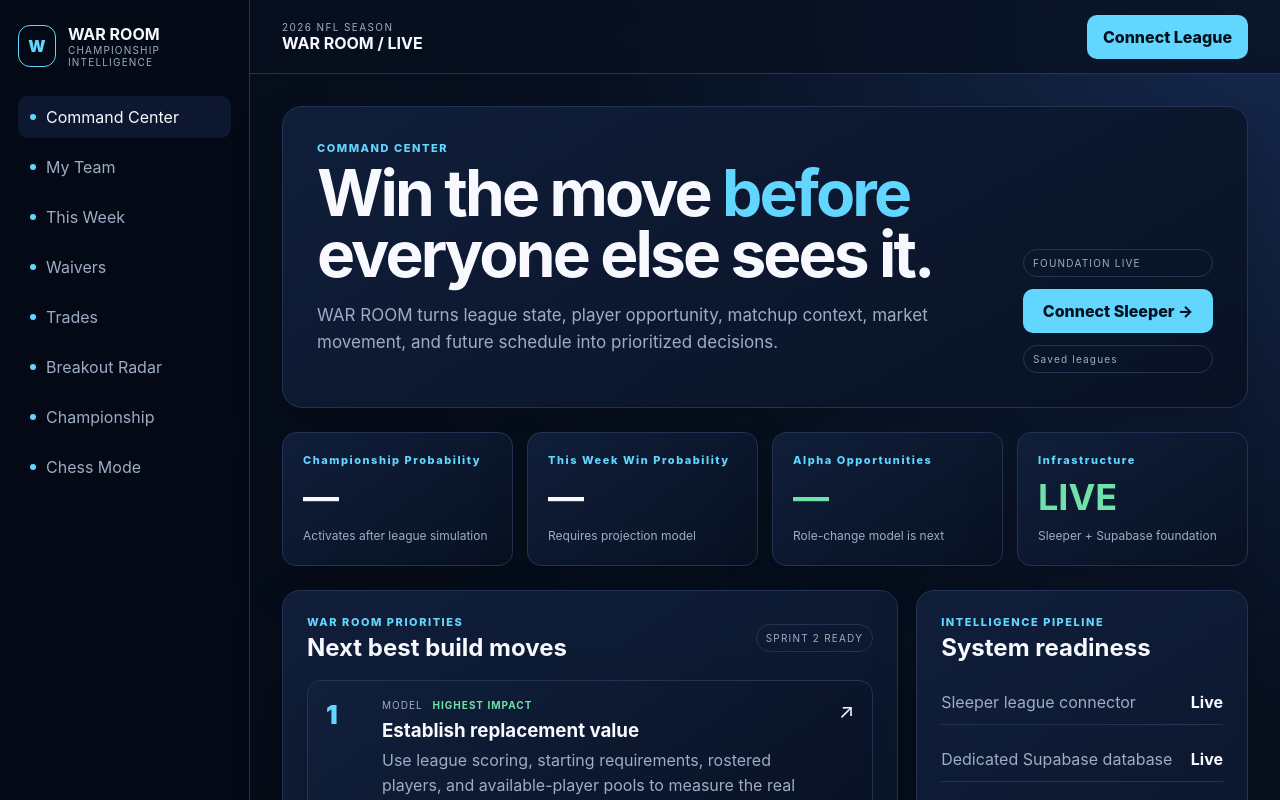
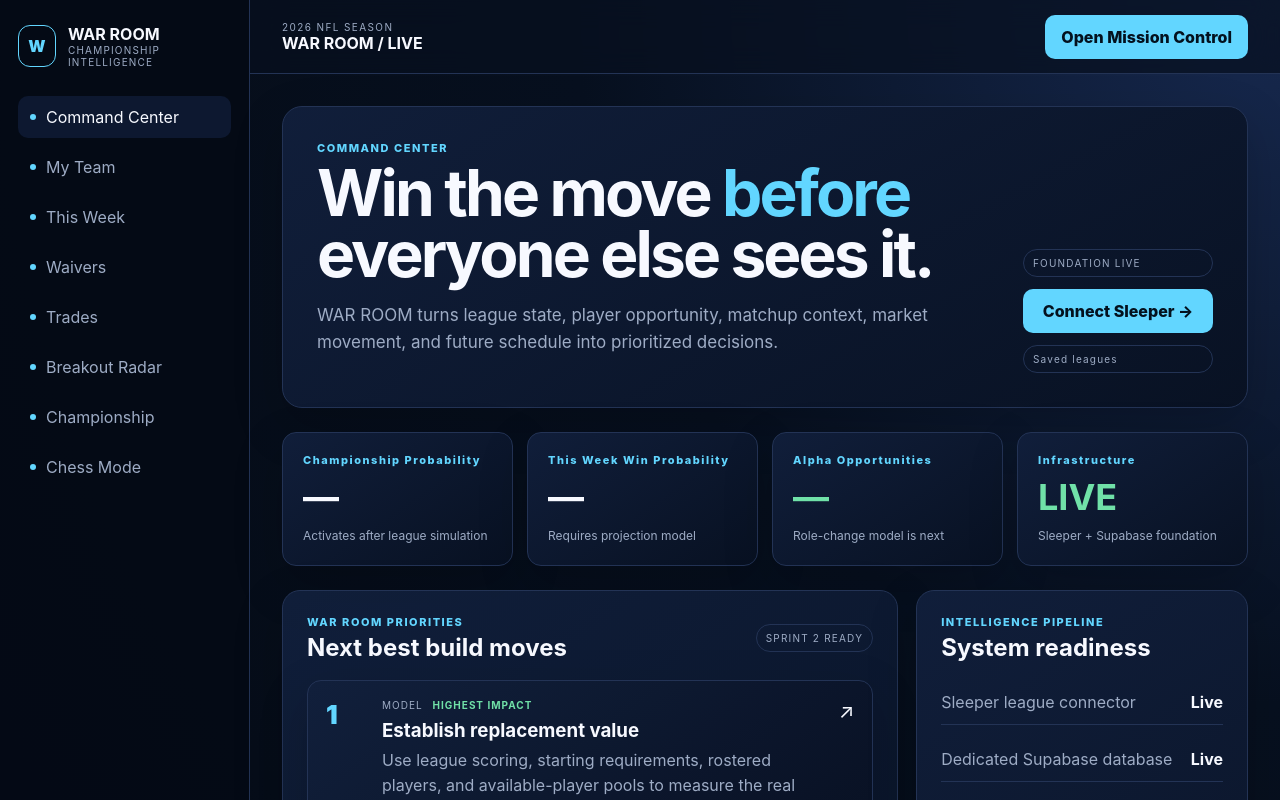
Before and after one commit to 352Legends/league-app, a Next.js app: page / in a window 1280 px wide. Shown: the top 800 px of the page. Built offline with nearby package versions, Linux system fonts and the light colour scheme.

Commit message:
feat: make Mission Control the primary WAR ROOM navigation

```diff
--- a/src/app/layout.tsx
+++ b/src/app/layout.tsx
@@ -5,6 +5,7 @@ import "./scheme.css";
 import "./breakouts.css";
 import "./trades.css";
 import "./championship.css";
+import "./command.css";
 
 export const metadata: Metadata = {
   title: "WAR ROOM · Fantasy Football Championship Intelligence",
@@ -12,7 +13,7 @@ export const metadata: Metadata = {
 };
 
 const nav = [
-  ["Command Center", "/"],
+  ["Command Center", "/command"],
   ["My Team", "/connect"],
   ["This Week", "/connect"],
   ["Waivers", "/connect"],
@@ -28,7 +29,7 @@ export default function RootLayout({ children }: Readonly<{ children: React.Reac
       <body>
         <div className="app-shell">
           <aside className="sidebar">
-            <Link href="/" className="brand">
+            <Link href="/command" className="brand">
               <span className="brand-mark">W</span>
               <span><strong>WAR ROOM</strong><small>CHAMPIONSHIP INTELLIGENCE</small></span>
             </Link>
@@ -47,7 +48,7 @@ export default function RootLayout({ children }: Readonly<{ children: React.Reac
           <main className="main-shell">
             <header className="topbar">
               <div><span className="topbar-label">2026 NFL SEASON</span><strong>WAR ROOM / LIVE</strong></div>
-              <Link href="/connect" className="connect-button">Connect League</Link>
+              <Link href="/command" className="connect-button">Open Mission Control</Link>
             </header>
             {children}
           </main>
```
